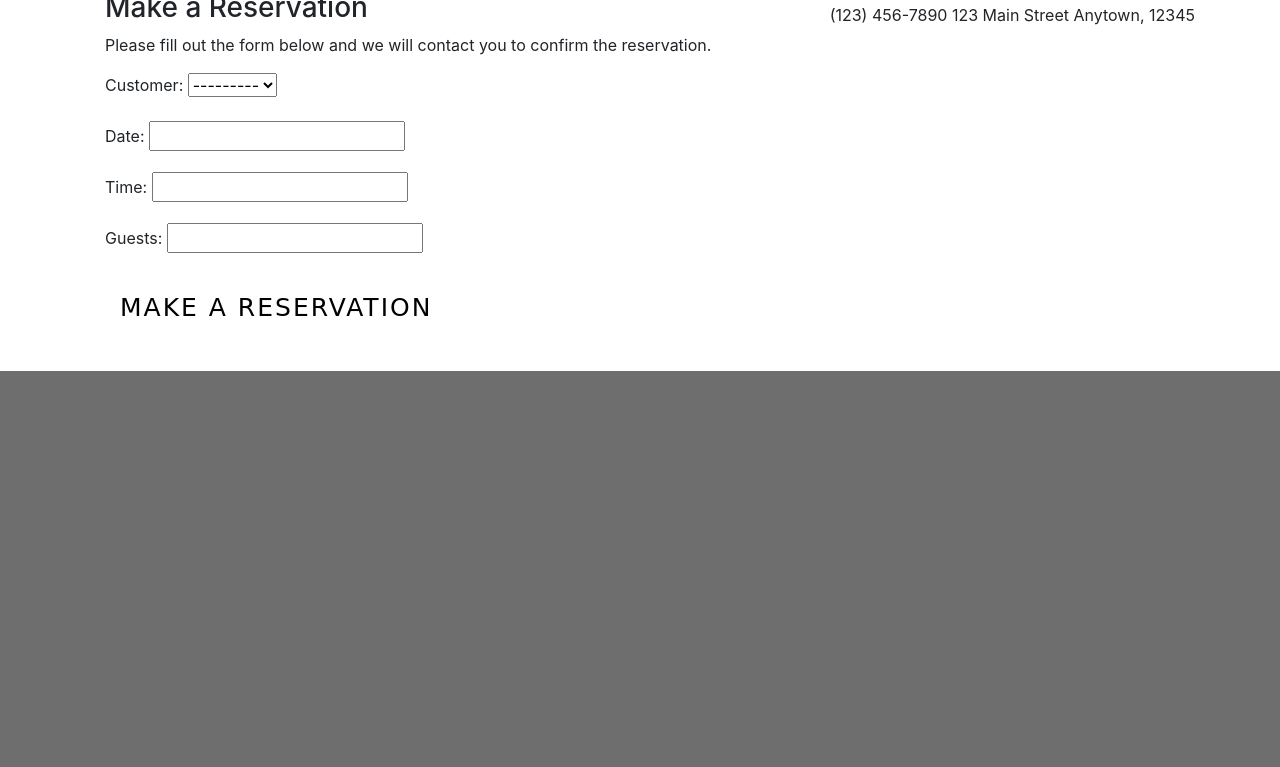
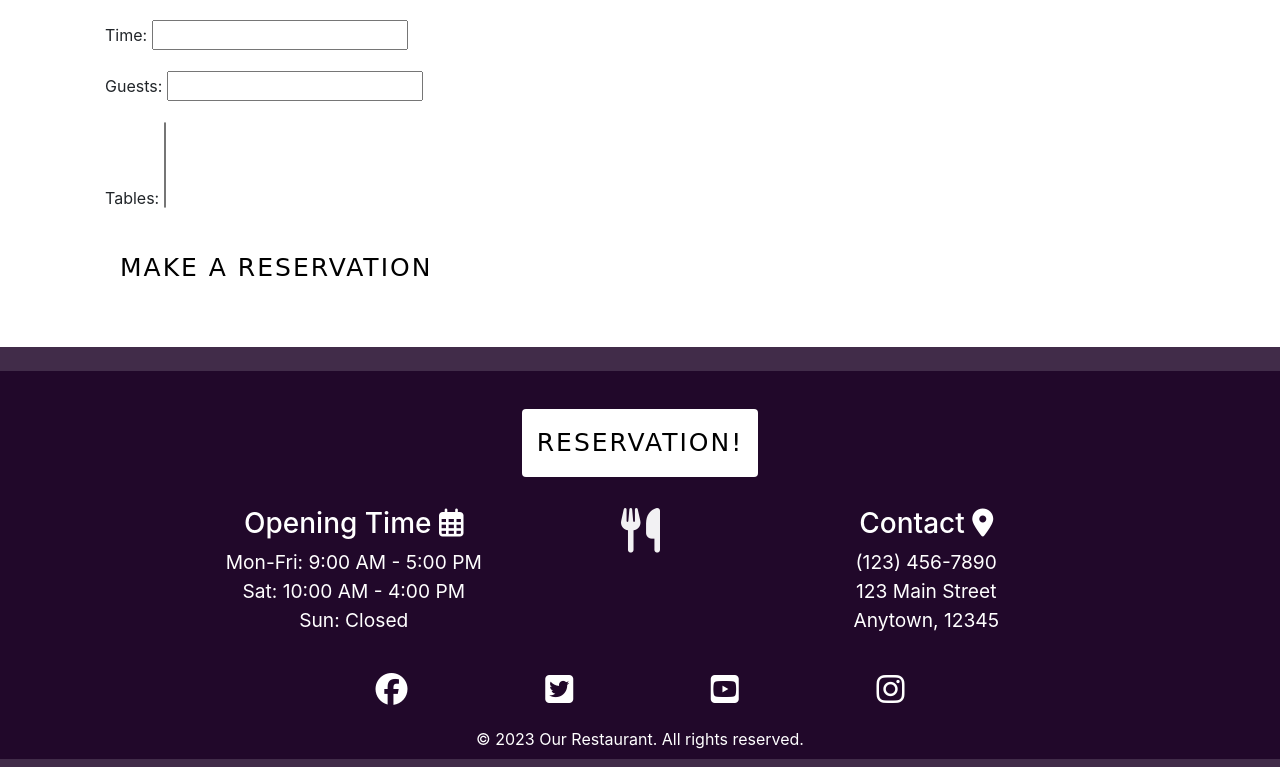
Before and after one commit to Attila-fawal/Restaurant-reservations-System, a Django app: page /reservation/new/ in a window 1280 px wide; the page is wider, and only the part inside the window is pictured. Shown: the part 1011-1778 px from the top of that part. Before the commit the page ends 1382 px from the top of that part, so only its background shows below. Run offline with Django 3.2, Linux system fonts and the light colour scheme; data that the repository does not hold is empty; some libraries are stand-ins or nearby versions; some web fonts are replaced.

Commit message:
add base.html,form.py,some error Handle

```diff
--- /dev/null
+++ b/reservations/forms.py
@@ -0,0 +1,28 @@
+from django import forms
+from .models import Reservation, Table
+
+
+class ReservationForm(forms.ModelForm):
+    class Meta:
+        model = Reservation
+        fields = ['customer', 'date', 'time', 'guests', 'tables']
+
+    def clean(self):
+        cleaned_data = super().clean()
+        guests = cleaned_data.get('guests')
+
+        # Access the tables related to the reservation
+        tables = cleaned_data.get('tables')
+
+        if tables:
+            # Calculate the total capacity of the tables
+            total_capacity = sum(table.capacity for table in tables)
+
+            if guests > total_capacity:
+                raise forms.ValidationError("The number of guests exceeds the tables' capacity.")
+
+        # Check for double booking
+        if any(table.reservation_set.filter(date=cleaned_data.get('date'), time=cleaned_data.get('time')).exists() for table in tables):
+            raise forms.ValidationError("One or more of the selected tables is already booked at this time.")
+
+        return cleaned_data
--- a/reservations/models.py
+++ b/reservations/models.py
@@ -1,4 +1,6 @@
 from django.db import models
+from django.core.exceptions import ValidationError
+from django.utils.translation import gettext_lazy as _
 
 
 class Customer(models.Model):
@@ -17,8 +19,24 @@ class Reservation(models.Model):
     date = models.DateField()
     time = models.TimeField()
     guests = models.IntegerField()
+    tables = models.ManyToManyField(Table)  # Many-to-many relationship
+    cancelled = models.BooleanField(default=False)
+
+    def clean(self):
+        # Check for double bookings
+        if self.tables.filter(reservation__date=self.date, reservation__time=self.time).exists():
+            raise ValidationError(_('The table is already booked at this time.'))
+
+        # Check for over capacity
+        if self.guests > self.tables.aggregate(models.Sum('capacity'))['capacity__sum']:
+            raise ValidationError(_('The number of guests exceeds the tables\' capacity.'))
+
+    def cancel(self):
+        self.cancelled = True
+        self.save()
 
 
 class Booking(models.Model):
     reservation = models.OneToOneField(Reservation, on_delete=models.CASCADE)
     table = models.ForeignKey(Table, on_delete=models.CASCADE)
+    time_slot = models.DateTimeField()  # or separate fields for date and time
--- a/reservations/views.py
+++ b/reservations/views.py
@@ -1,17 +1,51 @@
-from django.shortcuts import render
+from django.shortcuts import render, redirect
 from django.views.generic import ListView
 from django.views.generic.edit import CreateView
+from django.views.generic.base import View
+from django.http import HttpResponseRedirect
+from django.urls import reverse
 from .models import Table, Reservation
+from .forms import ReservationForm
+
 
 def home(request):
     return render(request, 'home.html')
 
+
 class TableListView(ListView):
     model = Table
-    context_object_name = 'tables'  # This is the context variable name in the template
+    context_object_name = 'tables'
     template_name = 'tables.html'
+
+
+class CancelReservationView(View):
+    def post(self, request, *args, **kwargs):
+        # Retrieve the reservation
+        reservation = Reservation.objects.get(pk=kwargs.get('pk'))
+
+        # Cancel the reservation
+        reservation.cancel()
+
+        # Redirect to the home page (or wherever you want to redirect after cancellation)
+        return HttpResponseRedirect(reverse('home'))
+
 
 class ReservationCreateView(CreateView):
     model = Reservation
-    fields = ['customer', 'date', 'time', 'guests']
+    form_class = ReservationForm
     template_name = 'reservation_form.html'
+    success_url = '/reservation/new/'
+
+
+def make_reservation(request):
+    if request.method == 'POST':
+        form = ReservationForm(request.POST)
+        if form.is_valid():
+            form.save()
+            return redirect('/reservation/new/')
+        else:
+            # If form is invalid, re-render the form with error messages
+            return render(request, 'reservation_form.html', {'form': form})
+    else:
+        form = ReservationForm()
+        return render(request, 'reservation_form.html', {'form': form})
--- a/restaurant/settings.py
+++ b/restaurant/settings.py
@@ -33,7 +33,7 @@ SECRET_KEY = os.environ.get('SECRET_KEY')
 # SECURITY WARNING: don't run with debug turned on in production!
 DEBUG = True
 
-ALLOWED_HOSTS = ['8000-attilafawal-restaurantr-658qw07m01r.ws-us100.gitpod.io', 'localhost']
+ALLOWED_HOSTS = ['8000-attilafawal-restaurantr-lbcrnj4yu22.ws-us100.gitpod.io', 'localhost']
 
 
 # Application definition
--- a/restaurant/urls.py
+++ b/restaurant/urls.py
@@ -16,10 +16,12 @@ Including another URLconf
 from django.contrib import admin
 from django.urls import path
 from reservations import views
+from reservations.views import CancelReservationView
 
 urlpatterns = [
     path('admin/', admin.site.urls),
     path('', views.home, name='home'),
     path('tables/', views.TableListView.as_view(), name='table_list'),
     path('reservation/new/', views.ReservationCreateView.as_view(), name='reservation_new'),
+    path('reservation/cancel/<int:pk>/', CancelReservationView.as_view(), name='reservation_cancel'),
 ]
--- a/static/css/styles.css
+++ b/static/css/styles.css
@@ -233,18 +233,22 @@ a.link-to-book:hover {
 
 .footer {
     background-color: rgba(27, 2, 37, 0.833);
+}
 
-}
 
 .social-networks i {
     font-size: 200%;
     margin: 1%;
     padding: 5%;
     color: #ffffff;
+    padding-top: 1%;
+    padding-bottom: 1%;
 }
 
 .social-networks {
     text-align: center;
+    margin: 0%;
+    padding: 0%
 }
 
 .social-networks>li {
--- /dev/null
+++ b/templates/base.html
@@ -0,0 +1,101 @@
+{% load static %}
+{% load cloudinary %}
+
+<!DOCTYPE html>
+<html>
+
+<head>
+    <title>{% block title %}{% endblock %}</title>
+    <meta name="viewport" content="width=device-width, initial-scale=1">
+    <link rel="stylesheet" href="https://stackpath.bootstrapcdn.com/bootstrap/4.3.1/css/bootstrap.min.css">
+    <link rel="stylesheet" href="{% static 'css/styles.css' %}">
+    {% block extra_style %}{% endblock %}
+</head>
+
+<body>
+    <nav>
+        <ul class="nav-flex-row">
+            <li class="nav-item">
+                <a href="/">Home</a>
+            </li>
+            <li class="nav-item">
+                <a href="/reservation/new/">Reservation</a>
+            </li>
+            <li class="nav-item">
+                <a href="/tables/">Tables</a>
+            </li>
+        </ul>
+    </nav>
+
+    {% block content %}{% endblock %}
+
+    <footer class="footer text-white py-2 mt-3">
+        <footer class="footer text-white py-2 mt-3">
+            <div class="container text-center">
+                <div class="flex-column-form">
+                    <a href="/reservation/new/" class="btn btn-primary">Reservation!</a>
+                </div>
+
+                <div class="info-container">
+                    <div class="opening-time">
+                        <h3>Opening Time <i class="fa-regular fa-calendar-days"></i>
+
+                        </h3>
+                        <p>
+                            <span class="contact-item">Mon-Fri: 9:00 AM - 5:00 PM</span>
+                            <span class="contact-item">Sat: 10:00 AM - 4:00 PM</span>
+                            <span class="contact-item">Sun: Closed</span>
+                        </p>
+                    </div>
+                    <h1><i class="fa-solid fa-utensils fa-beat-fade"></i></h1>
+                    <div class="contact-adress">
+                        <h3>
+                            Contact <i class="fa-solid fa-location-dot"></i>
+                        </h3>
+                        <p>
+                            <span class="contact-item">(123) 456-7890</span>
+                            <span class="contact-item">123 Main Street</span>
+                            <span class="contact-item">Anytown, 12345</span>
+                        </p>
+                    </div>
+                </div>
+
+                <ul class="social-networks">
+                    <li>
+                        <a href="https://facebook.com" target="_blank" rel="noopener"
+                            aria-label="Visit our Facebook page (opens in a new tab)"><i
+                                class="fa-brands fa-facebook"></i></a>
+                    </li>
+                    <li>
+                        <a href="https://twitter.com" target="_blank" rel="noopener"
+                            aria-label="Visit our Twitter page (opens in a new tab)"><i
+                                class="fab fa-twitter-square"></i></a>
+                    </li>
+                    <li>
+                        <a href="https://youtube.com" target="_blank" rel="noopener"
+                            aria-label="Visit our YouTube page (opens in a new tab)"><i
+                                class="fab fa-youtube-square"></i></a>
+                    </li>
+                    <li>
+                        <a href="https://instagram.com" target="_blank" rel="noopener"
+                            aria-label="Visit our Instagram page (opens in a new tab)"><i
+                                class="fab fa-instagram"></i></a>
+                    </li>
+                </ul>
+                <p class="mb-0">© 2023 Our Restaurant. All rights reserved.</p>
+            </div>
+        </footer>
+    </footer>
+
+    <script src="https://kit.fontawesome.com/fac7d3549a.js" crossorigin="anonymous"></script>
+    <!-- jQuery library -->
+    <script src="https://code.jquery.com/jquery-3.5.1.slim.min.js"></script>
+    <!-- Popper JS -->
+    <script src="https://cdn.jsdelivr.net/npm/@popperjs/core@2.9.1/dist/umd/popper.min.js"></script>
+    <!-- Latest compiled JavaScript -->
+    <script src="https://stackpath.bootstrapcdn.com/bootstrap/4.3.1/js/bootstrap.min.js"></script>
+
+    {% block extra_script %}{% endblock %}
+</body>
+
+</html>
--- a/templates/reservation_form.html
+++ b/templates/reservation_form.html
@@ -1,32 +1,10 @@
-{% load static %}
-<!DOCTYPE html>
-<html>
+{% extends "base.html" %}
 
-<head>
-    <title>Reserve a Table</title>
-    <meta name="viewport" content="width=device-width, initial-scale=1">
-    <link rel="stylesheet" href="https://stackpath.bootstrapcdn.com/bootstrap/4.3.1/css/bootstrap.min.css">
-    <link rel="stylesheet" href="{% static 'css/styles.css' %}">
-</head>
+{% block title %}
+Home - Our Restaurant
+{% endblock %}
 
-<body>
-    <nav>
-        <ul class="nav-flex-row">
-            <li class="nav-item">
-                <a href="/">Home</a>
-            </li>
-            <li class="nav-item">
-                <a href="/reservation/new/">Reservation</a>
-            </li>
-            <li class="nav-item">
-                <a href="/tables/">Tables</a>
-            </li>
-        </ul>
-    </nav>
-
-    <header class="bg-dark text-white p-5">
-        <h1 class="text-center">Reserve a Table</h1>
-    </header>
+{% block content %}
 
 <section class="section-intro">
     <header>
@@ -50,20 +28,10 @@
             </form>
         </div>
 
-            <div class="contact-address">
-                <h3>
-                    Contact
-                </h3>
-                <p>
-                    <span>(123) 456-7890</span>
-                    <span>123 Main Street</span>
-                    <span>Anytown, 12345</span>
-                </p>
-            </div>
     </div>
 </div>
 
 <script src="https://stackpath.bootstrapcdn.com/bootstrap/4.3.1/js/bootstrap.bundle.min.js"></script>
 </body>
 
-</html>
+</html>{% endblock %}
```
Also changed, not shown: templates/home.html (+8 -98 lines), templates/tables.html (+21 -20 lines). Lines whose indentation alone changed are shown as unchanged.
